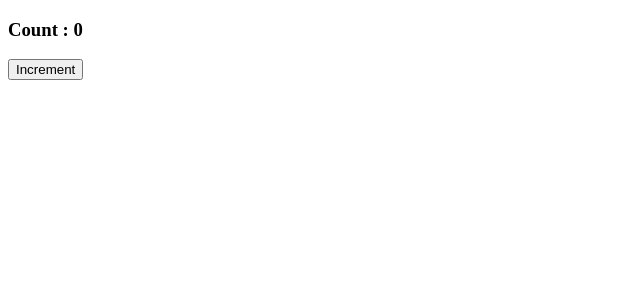
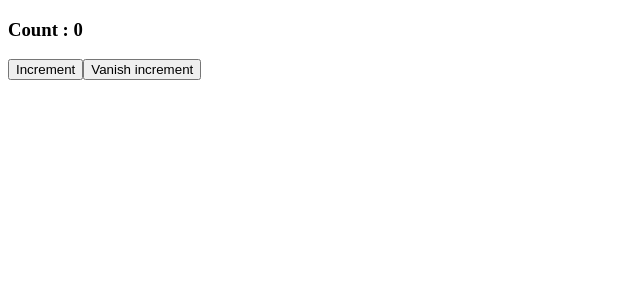
Before and after one commit to saurav-95-dev/React-Redux-CRUD, a React (Vite) app: page / in a window 1280 px wide. Shown: the top 300 px of the page, without its empty margins (0-640 px from the left). Built offline with nearby package versions, Linux system fonts and the light colour scheme.

Commit message:
useRef-->btn vanish demo-review(DOM Manipulation)

```diff
--- a/src/App.jsx
+++ b/src/App.jsx
@@ -2,10 +2,11 @@ import React, { useState  , useRef} from "react";
 
 export default function App(){
 
-    //useRef :
+    //useRef : DOM-Manipulation :
 
     const [count , setCount ] = useState(0);
-    let a = useRef(0);
+    let btn = useRef()
+
     function handleClick(){
       a.current = a.current+1;
       console.log("val of a:",a)
@@ -19,7 +20,8 @@ export default function App(){
 
       <>
       <h3>Count : {count}</h3>
-      <button onClick={handleClick}>Increment</button>
+      <button  ref = {btn} onClick={handleClick}>Increment</button>
+      <button onClick={()=>{btn.current.style.display = "none"}}>Vanish increment </button>
       </>
 
     )
```
